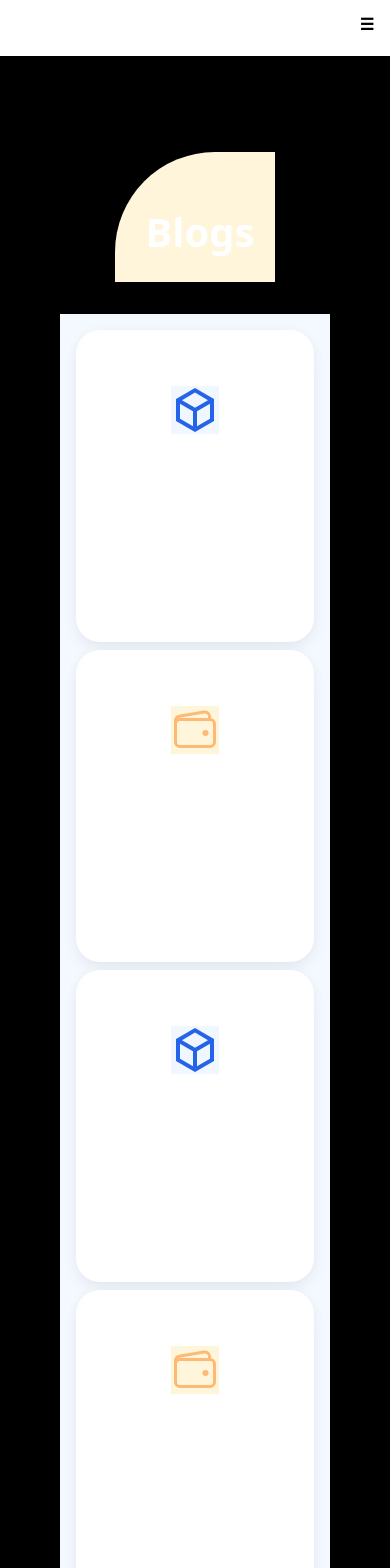
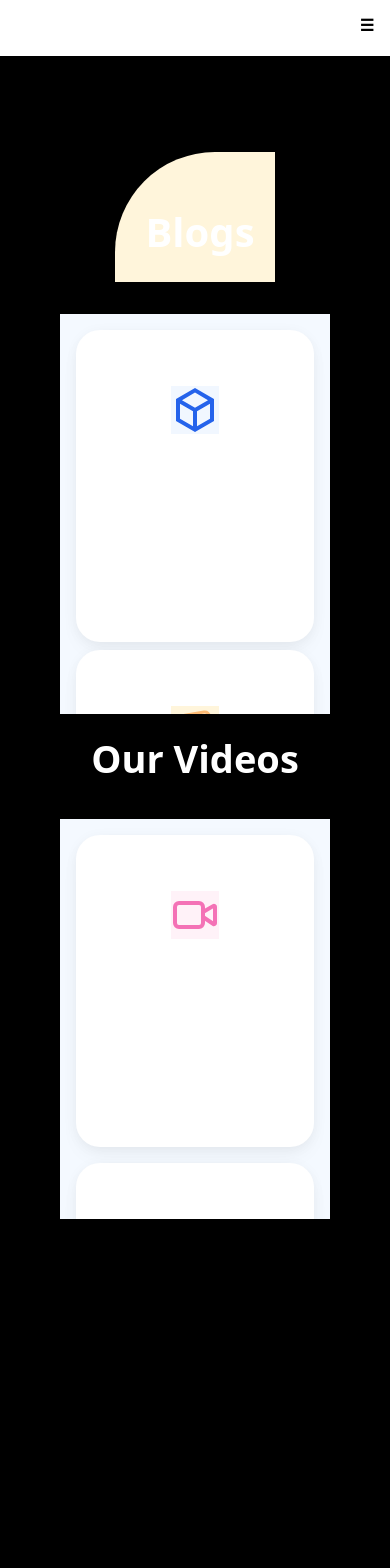
Before and after one commit to ms-club-sliit/CSNE-SC-Official-Web, a Next.js app: page /home in a window 390 px wide. Shown: the top 1568 px of the page. After the commit the page ends 1219 px from the top, so only its background shows below. Built offline with nearby package versions, Linux system fonts and the light colour scheme.

Commit message:
added max h to add scroll bar y axis

```diff
--- a/src/components/home/blogVideoSection/AllBlogSection.jsx
+++ b/src/components/home/blogVideoSection/AllBlogSection.jsx
@@ -53,7 +53,7 @@ const AllBlogSection = () => {
         <div className="text-[40px] font-bold bg-[#FFF5DB] pl-[30px] pt-[50px] pr-[20px] pb-[20px] rounded-tl-[100px]">
           Blogs
         </div>
-        <div className="flex flex-col bg-[#F4F9FF] p-4 overflow-auto sm:flex-row gap-2 sm:gap-6">
+        <div className="flex flex-col bg-[#F4F9FF] p-4 max-h-[400px] overflow-auto sm:flex-row gap-2 sm:gap-6">
           {data.map((item) => (
             <div key={item.title}>
               <BlogVideoCard
--- a/src/components/home/blogVideoSection/VideoSection.jsx
+++ b/src/components/home/blogVideoSection/VideoSection.jsx
@@ -47,10 +47,10 @@ const data = [
 
 const VideoSection = () => {
   return (
-    <div className=" mt-4 px-4 sm:px-6  lg:px-8">
+    <div className=" mt-4 px-4 sm:px-6  lg:px-8 ">
       <div className="flex flex-col sm:flex-row gap-8 items-center">
         <div className="text-[38px] font-bold text-center">Our Videos</div>
-        <div className="flex flex-col bg-[#F4F9FF] p-4 overflow-auto  sm:flex-row gap-4 sm: sm:gap-6 ">
+        <div className="flex flex-col bg-[#F4F9FF] max-h-[400px] p-4 overflow-auto  sm:flex-row gap-4 sm: sm:gap-6 ">
           {data.map((item) => (
             <div key={item.title}>
               <BlogVideoCard
```
